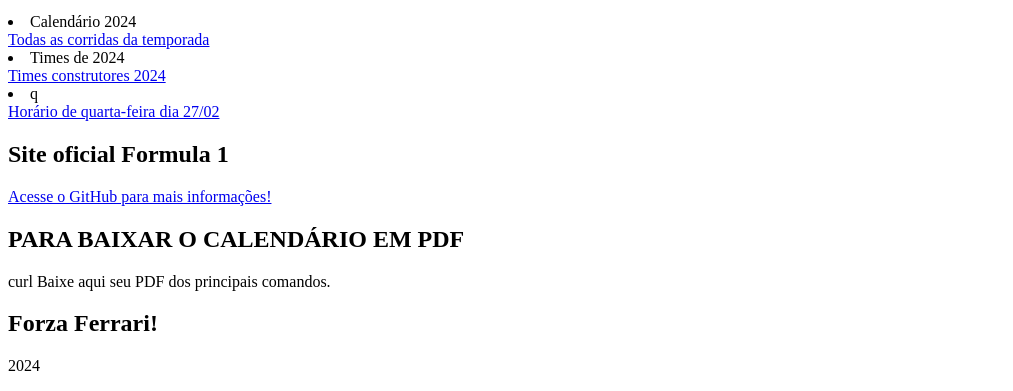
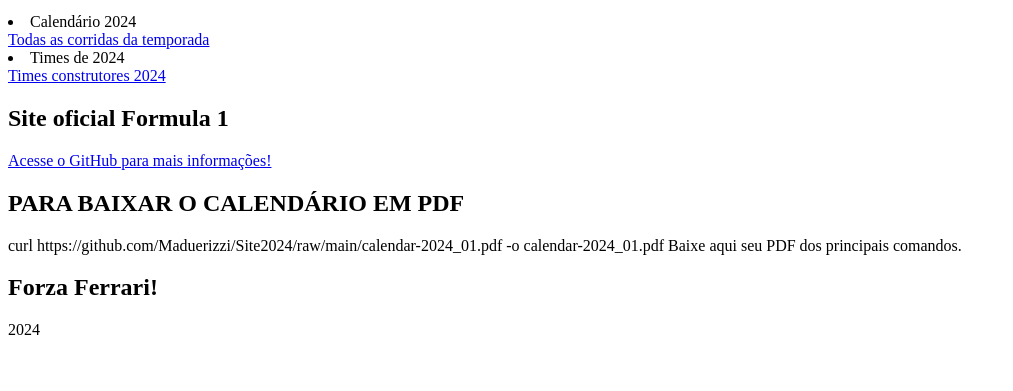
Before and after one commit to Maduerizzi/Rizzi, a plain HTML site: page Index.html in a window 1280 px wide. Shown: the part 2177-2568 px from the top of the page, without its empty margins (0-1013 px from the left). After the commit the page ends 2532 px from the top, so only its background shows below. Drawn offline with Linux system fonts and the light colour scheme.

Commit message:
Update Index.html

```diff
--- a/Index.html
+++ b/Index.html
@@ -28,16 +28,14 @@
         <li>Times de 2024</li>
         <a href="Times.html" target="_blank">Times construtores 2024</a>
 
-        <li>q</li>
-        <a href="quarta.html" target="_blank">Horário de quarta-feira dia 27/02</a>
-
 
     </ol>
     <h2> Site oficial Formula 1</h2>
     <a href="https://www.formula1.com/" target="_blank">Acesse o GitHub para mais informações!</a>
 
     <h2> PARA BAIXAR O CALENDÁRIO EM PDF</h2>
-    curl
+    curl https://github.com/Maduerizzi/Site2024/raw/main/calendar-2024_01.pdf -o calendar-2024_01.pdf
+
         Baixe aqui seu PDF dos principais comandos.
     </a>
      <h2> Forza Ferrari!</h2>
```
